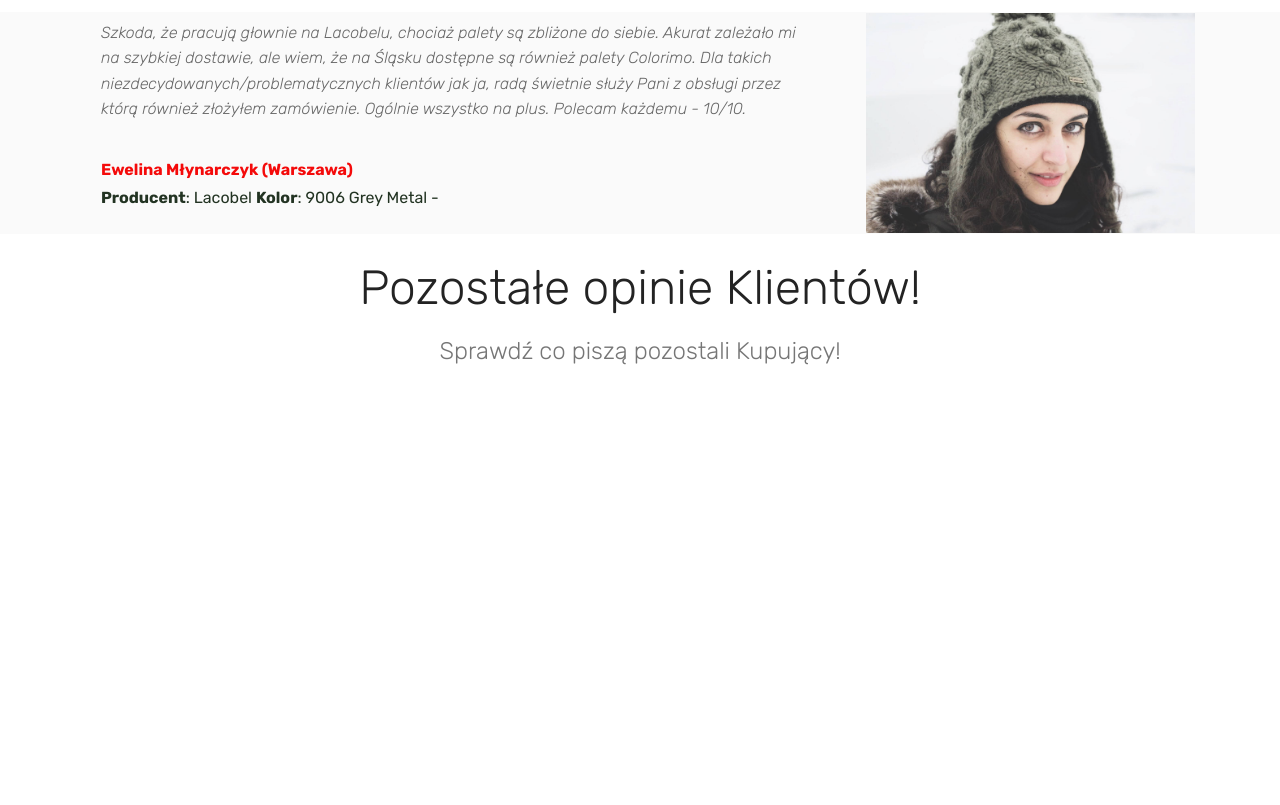
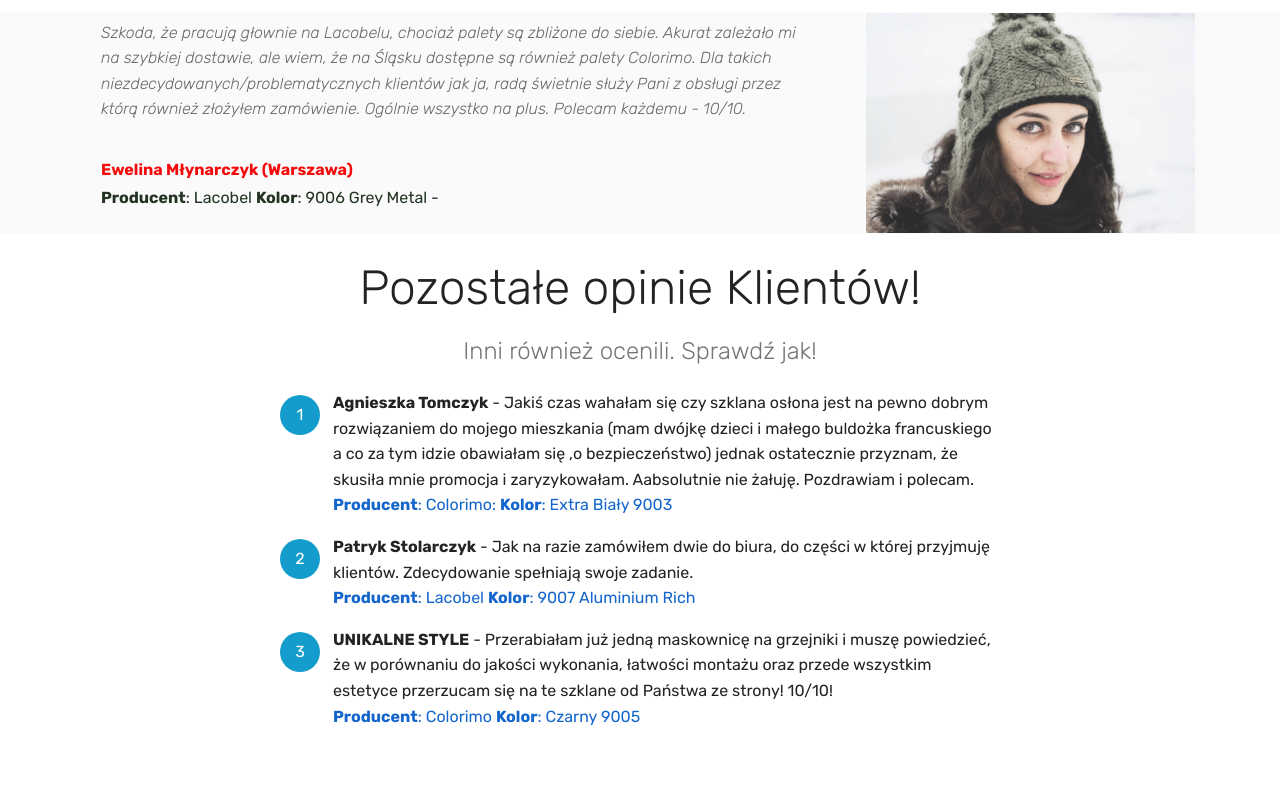
Before and after one commit to michborg/klienci, a plain HTML site: page page3.html in a window 1280 px wide. Shown: the part 358-1163 px from the top of the page. Before the commit the page ends 800 px from the top, so only its background shows below. Drawn offline with Linux system fonts and the light colour scheme; files whose address does not match are found by name.

Commit message:
create github pages

```diff
--- a/assets/mobirise/css/mbr-additional.css
+++ b/assets/mobirise/css/mbr-additional.css
@@ -1792,3 +1792,42 @@ body {
 .cid-qWGkPF8gSj .mbr-section-subtitle {
   color: #767676;
 }
+.cid-qWGp5D52rF {
+  padding-top: 0px;
+  padding-bottom: 60px;
+  background-color: #ffffff;
+}
+.cid-qWGp5D52rF .counter-container {
+  color: #767676;
+}
+.cid-qWGp5D52rF .counter-container ol {
+  margin-bottom: 0;
+  counter-reset: myCounter;
+}
+.cid-qWGp5D52rF .counter-container ol li {
+  margin-bottom: 1rem;
+}
+.cid-qWGp5D52rF .counter-container ol li {
+  list-style: none;
+  padding-left: .5rem;
+}
+.cid-qWGp5D52rF .counter-container ol li:before {
+  position: absolute;
+  left: 0px;
+  margin-top: -10px;
+  counter-increment: myCounter;
+  content: counter(myCounter);
+  display: inline-block;
+  text-align: center;
+  margin: 5px 10px;
+  line-height: 40px;
+  transition: all .2s;
+  color: #ffffff;
+  background: #149dcc;
+  width: 40px;
+  height: 40px;
+  border-radius: 50%;
+}
+.cid-qWGp5D52rF .mbr-text LI {
+  color: #232323;
+}
--- a/page3.html
+++ b/page3.html
@@ -38,7 +38,7 @@
     </div>
 </section>
 
-<section class="engine"><a href="https://mobiri.se/a">online site builder</a></section><section class="mbr-section content8 cid-qWGgSJJEU0" id="content8-1u">
+<section class="engine"><a href="https://mobiri.se/y">free html site templates</a></section><section class="mbr-section content8 cid-qWGgSJJEU0" id="content8-1u">
 
 
 
@@ -83,8 +83,24 @@
                 <h2 class="align-center pb-3 mbr-fonts-style display-2">
                     Pozostałe opinie Klientów!<br></h2>
                 <h3 class="mbr-section-subtitle align-center mbr-light mbr-fonts-style display-5">
-                    Sprawdź co piszą pozostali Kupujący!</h3>
+                    Inni również ocenili. Sprawdź jak!</h3>
 
+            </div>
+        </div>
+    </div>
+</section>
+
+<section class="mbr-section article content11 cid-qWGp5D52rF" id="content11-1y">
+
+
+    <div class="container">
+        <div class="media-container-row">
+            <div class="mbr-text counter-container col-12 col-md-8 mbr-fonts-style display-7">
+                <ol>
+                    <li><strong>Agnieszka Tomczyk</strong>&nbsp;- Jakiś czas wahałam się czy szklana osłona jest na pewno dobrym rozwiązaniem do mojego mieszkania (mam dwójkę dzieci i małego buldożka francuskiego a co za tym idzie obawiałam się ,o bezpieczeństwo) jednak ostatecznie przyznam, że skusiła mnie promocja i zaryzykowałam. Aabsolutnie nie żałuję. Pozdrawiam i polecam. <a href="http://oslonygrzejnikow.pl/paleta-kolorow"><strong>Producent</strong></a><a href="http://oslonygrzejnikow.pl/paleta-kolorow">: Colorimo: </a><a href="http://oslonygrzejnikow.pl/paleta-kolorow"><strong>Kolor</strong></a><a href="http://oslonygrzejnikow.pl/paleta-kolorow">: Extra Biały 9003</a></li>
+                    <li><strong>Patryk Stolarczyk</strong>&nbsp;- Jak na razie zamówiłem dwie do biura, do części w której przyjmuję klientów. Zdecydowanie spełniają swoje zadanie. &nbsp; &nbsp; &nbsp; &nbsp; &nbsp; &nbsp; &nbsp; &nbsp; &nbsp; &nbsp; &nbsp; &nbsp; &nbsp; &nbsp; &nbsp; &nbsp; &nbsp; &nbsp; &nbsp; &nbsp; &nbsp; &nbsp; &nbsp; &nbsp; &nbsp; &nbsp; &nbsp; &nbsp; <a href="http://oslonygrzejnikow.pl/paleta-kolorow"><strong>Producent</strong>: Lacobel <strong>Kolor</strong>: 9007 Aluminium Rich</a></li>
+                    <li><strong>UNIKALNE STYLE</strong> - Przerabiałam już jedną maskownicę na grzejniki i muszę powiedzieć, że w porównaniu do jakości wykonania, łatwości montażu oraz przede wszystkim estetyce przerzucam się na te szklane od Państwa ze strony! 10/10! &nbsp; &nbsp; &nbsp; &nbsp; &nbsp; &nbsp; &nbsp; &nbsp; &nbsp; &nbsp; <em><a href="http://oslonygrzejnikow.pl/paleta-kolorow"><strong>Producent</strong>: Colorimo <strong>Kolor</strong>: Czarny 9005</a></em></li>
+                </ol>
             </div>
         </div>
     </div>
```
Also changed, not shown: index.html (+1 -1 lines), page1.html (+1 -1 lines), page2.html (+1 -1 lines), 1 other file.
